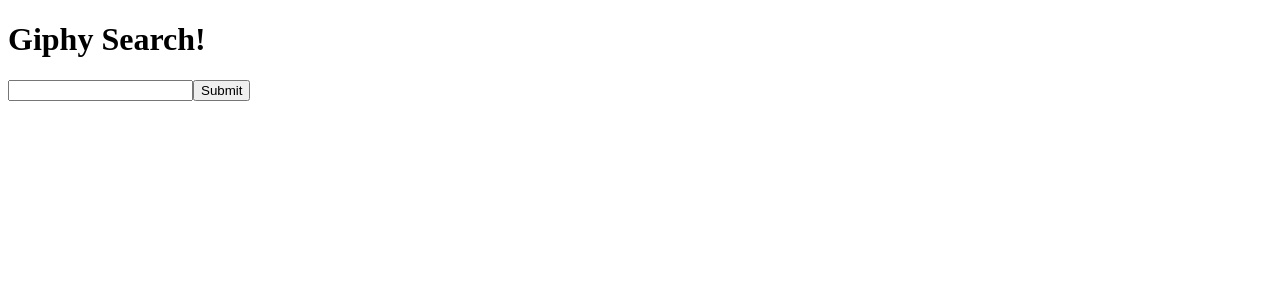
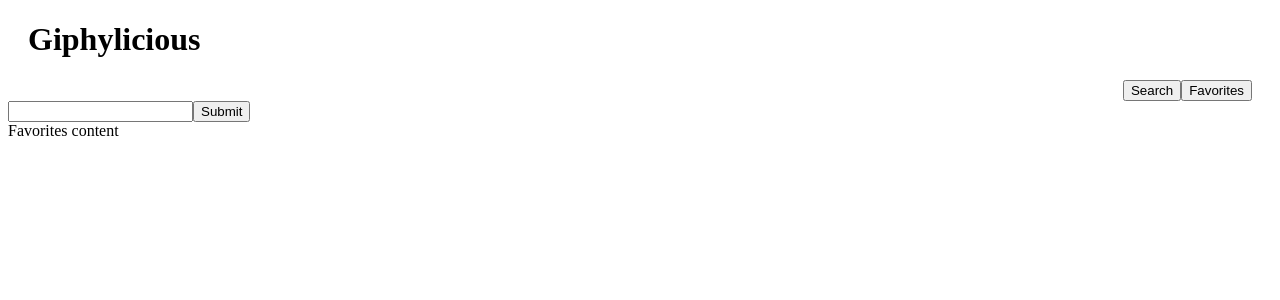
Before and after one commit to baileyniemiller/giphy-saga-project, a React (Create React App) app: page /favorites in a window 1280 px wide. Shown: the top 300 px of the page. Built offline with nearby package versions, Linux system fonts and the light colour scheme.

Commit message:
added search and favorite paths, abstracted giflist and gif

```diff
--- a/src/components/App/App.js
+++ b/src/components/App/App.js
@@ -1,29 +1,37 @@
 import React, { Component } from 'react';
 import {connect} from "react-redux";
+import NavBar from '../NavBar/NavBar.js';
+import {BrowserRouter as Router, Switch, Route} from "react-router-dom";
+import Favorites from "../Favorites/Favorites";
+import Search from "../Search/Search";
 
 
 class App extends Component {
-	state = {
-		searchInput: "",
-	}
+	// state = {
+	// 	searchInput: "",
+	// }
 
-	submitSearch = (event) => {
-		event.preventDefault()
-		this.props.dispatch({type: "FETCH_GIPHY_GIFS", payload: this.state.searchInput});
-		this.setState({searchInput: ""});
-	}
+	// submitSearch = (event) => {
+	// 	event.preventDefault()
+	// 	this.props.dispatch({type: "FETCH_GIPHY_GIFS", payload: this.state.searchInput});
+	// 	this.setState({searchInput: ""});
+	// }
 
   render() {
     return (
       <div>
-        <h1>Giphy Search!</h1>
-				<form onSubmit={this.submitSearch}>
-				<input type="text" value={this.state.searchInput} onChange={(event) => this.setState({searchInput: event.target.value})}/>
-				<button type="submit">Submit</button>
-				</form>
+				<Router>
+					<Route path="/">{<NavBar />}</Route>
+					<Route exact path='/favorites' component={Favorites} />
+					<Route exact path='/search' component = {Search} />
+
+
 				{this.props.giphy[0] && this.props.giphy.map((cur, i) => {
-					return <img src={cur.images.downsized_large.url} />;
+					return <img src={cur.url} />;
 				})}
+
+
+				</Router>
 			</div>
     );
   }
--- /dev/null
+++ b/src/components/Favorites/Favorites.js
@@ -0,0 +1,20 @@
+import React from 'react';
+import GifList from "../GifList/GifList";
+import { connect } from 'react-redux';
+
+class Favorites extends React.Component {
+
+	render() {
+		return (
+			<>
+				Favorites content
+			</>
+		)
+	}
+}
+
+const mapStateToProps = (state) => {
+	return {favs: state.favoritesReducer}
+}
+
+export default connect(mapStateToProps)(Favorites);
--- /dev/null
+++ b/src/components/Gif/Gif.js
@@ -0,0 +1,27 @@
+import React, {Component} from 'react';
+import {connect} from 'react-redux';
+import GridListTileBar from "@material-ui/core/GridListTileBar";
+
+
+class Gif extends Component {
+    render () {
+        return (
+            <>
+							gif
+            </>
+
+        );
+    }
+}
+
+
+
+
+const mapStateToProps = (state) => {
+    return {
+        giphy: state.giphyReducer,
+        favorites: state.favoritesReducer
+    }
+}
+
+export default connect(mapStateToProps) (Gif);
--- /dev/null
+++ b/src/components/GifList/GifList.js
@@ -0,0 +1,29 @@
+import React from "react";
+import {connect} from "react-redux";
+import GridList from "@material-ui/core/GridList";
+import GridListTile from "@material-ui/core/GridListTile";
+import GridListTileBar from "@material-ui/core/GridListTileBar";
+import ListSubheader from "@material-ui/core/ListSubheader";
+import IconButton from "@material-ui/core/IconButton";
+import InfoIcon from "@material-ui/icons/Info";
+import Gif from "../Gif/Gif";
+
+class GifList extends React.Component {
+  render() {
+    return (
+      <GridList cellHeight={200}>
+        <GridListTile key="subheader" cols={2} style={{ height: "auto" }}>
+          <ListSubheader component="div">{this.props.view}</ListSubheader>
+        </GridListTile>
+        {this.props.gifs[0] &&
+          this.props.gifs.map((cur, i) => `gif-${i}`)}
+      </GridList>
+    );
+  }
+}
+
+const mapStateToProps = (state) => {
+  return { giphy: state.giphyReducer };
+};
+
+export default connect()(GifList);
--- /dev/null
+++ b/src/components/NavBar/NavBar.css
@@ -0,0 +1,9 @@
+.title {
+  text-align: left;
+  margin-left: 20px;
+}
+
+.links {
+  text-align: right;
+  margin-right: 20px;
+}
--- /dev/null
+++ b/src/components/NavBar/NavBar.js
@@ -0,0 +1,58 @@
+import React, {Component} from 'react';
+import {connect} from 'react-redux';
+import { withRouter } from 'react-router-dom';
+import { HashRouter as Route, NavLink, Router } from "react-router-dom";
+// import SearchIcon from '@material-ui/icons/Search';
+// import InputBase from '@material-ui/core/InputBase';
+import './NavBar.css';
+
+// NavBar Component
+
+class NavBar extends Component {
+  // setting local state
+  state = {
+    searchInput: '',
+  }
+
+  // submitSearch --> when the form is submitted,
+  // (when someone searches a term)
+  // this function will run and dispatch FETCH_GIPHY_GIFS
+  // with the payload of the new state containing the search word
+  // then we clear the input setting searchInput back to an empty string
+  submitSearch = (event) => {
+    event.preventDefault()
+    this.props.dispatch({type: "FETCH_GIPHY_GIFS", payload: this.state.searchInput});
+    this.setState({searchInput: ""});
+	}
+
+  render() {
+    return (
+        <header>
+          <h1 className="title">Giphylicious</h1>
+            <div className="links">
+              <NavLink to="/search"><button className="searchLink">Search</button></NavLink>
+              <NavLink to="/favorites"><button className="favLink">Favorites</button></NavLink>
+            </div>
+          <form onSubmit={this.submitSearch}>
+          <input type="text" value={this.state.searchInput} onChange={(event) => this.setState({searchInput: event.target.value})} className="searchIn"/>
+          <button type="submit" className="submitButton">Submit</button>
+          </form>
+        </header>
+    );
+  }
+}
+
+// Material-ui search bar
+      {/* <div className={classes.search}>
+        <div className={classes.searchIcon}>
+          <SearchIcon />
+        </div>
+        <InputBase
+          placeholder="Search…"
+          classes={{root: classes.inputRoot, input: classes.inputInput,
+          }}
+          inputProps={{ 'aria-label': 'search' }}
+        />
+        </div> */}
+
+export default withRouter(connect()(NavBar));
--- /dev/null
+++ b/src/components/Search/Search.js
@@ -0,0 +1,17 @@
+import React, {Component} from 'react';
+import GifList from '../GifList/GifList.js';
+
+
+class Search extends Component {
+
+    render () {
+        return (
+            <div>
+                <GifList/>
+
+            </div>
+        );
+    }
+}
+
+export default Search;
--- a/src/index.js
+++ b/src/index.js
@@ -15,8 +15,14 @@
 		// api key: eRkQ774YosOSGmThbU2GmO421oAsXmyV
     try{
         const response = yield axios.get(`https://api.giphy.com/v1/gifs/search?api_key=su7x5YLWWje688tDfOceZmehnGWnCWcJ&q=${action.payload}&limit=25&offset=0&rating=G&lang=en`);
-				console.log(response.data);
-				yield put({type: "SET_GIPHY_GIFS", payload: response.data})
+				const gifList = response.data.data.map((cur, i) => {
+					return {
+						url: cur.images.fixed_height.url,
+						title: cur.title,
+					}
+				})
+				console.log(gifList);
+				yield put({type: "SET_GIPHY_GIFS", payload: gifList})
     }catch(error){
 			console.log(error);
         alert('Unable to get Gifs from Giphy')
@@ -63,7 +69,7 @@
 const giphyReducer = (state = [], action) => {
   switch (action.type) {
     case 'SET_GIPHY_GIFS':
-      return [...action.payload.data ]
+      return [...action.payload]
     default:
       return state;
   }
```
Also changed, not shown: 1 other file (tests, documents, lock files or other folders).
